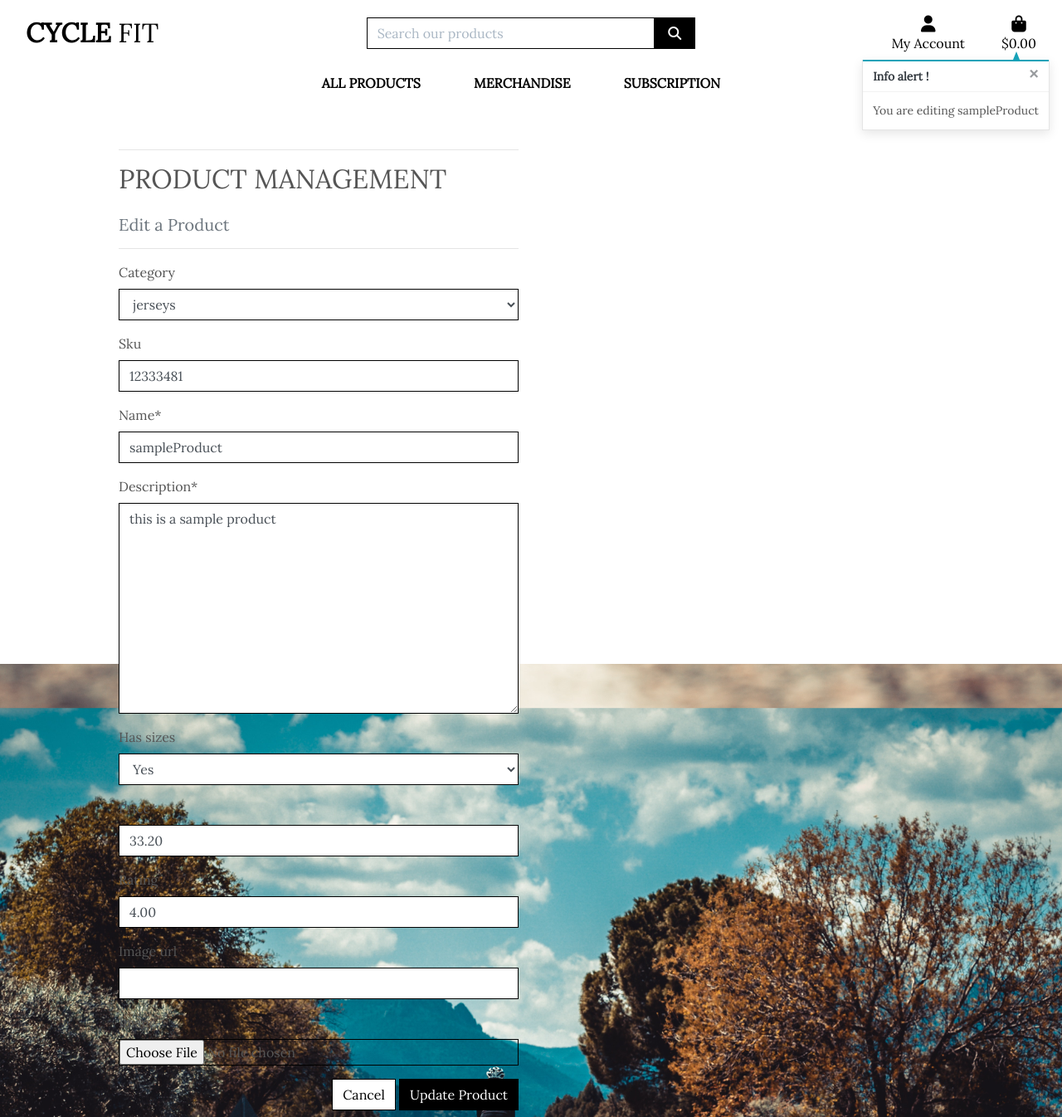
After one commit to john33mcd/cycle_fit, a Django app: page /products/edit/7/ in a window 1280 px wide. The commit adds this page. Shown: the whole page at 83% size. Run offline with Django 3.2, Linux system fonts and the light colour scheme; data comes from the database, SQL or seed files in the repository; some libraries are stand-ins or nearby versions.

Commit message:
added edit functionality to products for suser

```diff
--- /dev/null
+++ b/products/templates/products/edit_product.html
@@ -0,0 +1,37 @@
+{% extends "base.html" %}
+{% load static %}
+
+{% block page_header %}
+    <div class="container header-container">
+        <div class="row">
+            <div class="col"></div>
+        </div>
+    </div>
+{% endblock %}
+
+{% block content %}
+    <div class="overlay"></div>
+    <div class="container">
+        <div class="row">
+            <div class="col-12 col-md-6">
+                <hr>
+                <h2 class="logo-font mb-4">Product Management</h2>
+                <h5 class="text-muted">Edit a Product</h5>
+                <hr>
+            </div>
+        </div>
+
+        <div class="row">
+            <div class="col-12 col-md-6">
+                <form method="POST" action="{% url 'edit_product' product.id %}" class="form mb-2" enctype="multipart/form-data">
+                    {% csrf_token %}
+                    {{ form | crispy }}
+                    <div class="text-right">
+                        <a class="btn btn-outline-black rounded-0" href="{% url 'products' %}">Cancel</a>
+                        <button class="btn btn-black rounded-0" type="submit">Update Product</button>
+                    </div>
+                </form>
+            </div>
+        </div>
+    </div>
+{% endblock %}
--- a/products/urls.py
+++ b/products/urls.py
@@ -5,4 +5,5 @@ urlpatterns = [
     path('', views.all_products, name='products'),
     path('<int:product_id>/', views.product_detail, name='product_detail'),
     path('add/', views.add_product, name='add_product'),
+    path('edit/<int:product_id>/', views.edit_product, name='edit_product'),
 ]
--- a/products/views.py
+++ b/products/views.py
@@ -89,3 +89,27 @@ def add_product(request):
     }
 
     return render(request, template, context)
+
+
+def edit_product(request, product_id):
+    """ Edit a product in the store """
+    product = get_object_or_404(Product, pk=product_id)
+    if request.method == 'POST':
+        form = ProductForm(request.POST, request.FILES, instance=product)
+        if form.is_valid():
+            form.save()
+            messages.success(request, 'Successfully updated product!')
+            return redirect(reverse('product_detail', args=[product.id]))
+        else:
+            messages.error(request, 'Failed to update product. Please ensure the form is valid.')
+    else:
+        form = ProductForm(instance=product)
+        messages.info(request, f'You are editing {product.name}')
+
+    template = 'products/edit_product.html'
+    context = {
+        'form': form,
+        'product': product,
+    }
+
+    return render(request, template, context)
--- a/templates/base.html
+++ b/templates/base.html
@@ -6,6 +6,7 @@
 <head>
 
     {% block meta %}
+    <!-- Required meta tags -->
     <meta http-equiv="X-UA-Compatible" content="ie=edge">
     <meta charset="utf-8">
     <meta name="viewport" content="width=device-width, initial-scale=1, shrink-to-fit=no">
@@ -14,10 +15,14 @@
     {% block extra_meta %}
     {% endblock %}
 
+
+
     {% block corecss %}
-    <link rel="stylesheet" href="https://stackpath.bootstrapcdn.com/bootstrap/4.4.1/css/bootstrap.min.css"
-        integrity="sha384-Vkoo8x4CGsO3+Hhxv8T/Q5PaXtkKtu6ug5TOeNV6gBiFeWPGFN9MuhOf23Q9Ifjh" crossorigin="anonymous">
-    <link rel="stylesheet" href="https://fonts.googleapis.com/css?family=Lato&display=swap">
+    <link rel="stylesheet" href="https://cdn.jsdelivr.net/npm/bootstrap@4.6.2/dist/css/bootstrap.min.css"
+        integrity="sha384-xOolHFLEh07PJGoPkLv1IbcEPTNtaed2xpHsD9ESMhqIYd0nLMwNLD69Npy4HI+N" crossorigin="anonymous">
+    <link rel="preconnect" href="https://fonts.googleapis.com">
+    <link rel="preconnect" href="https://fonts.gstatic.com" crossorigin>
+    <link href="https://fonts.googleapis.com/css2?family=Anton&family=Lora&display=swap" rel="stylesheet">
     <link rel="stylesheet" href="{% static 'css/base.css' %}">
     {% endblock %}
 
@@ -25,38 +30,38 @@
     {% endblock %}
 
     {% block corejs %}
-    <script src="https://kit.fontawesome.com/e9c73d7092.js" crossorigin="anonymous"></script>
-    <script src="https://code.jquery.com/jquery-3.4.1.min.js"
-        integrity="sha256-CSXorXvZcTkaix6Yvo6HppcZGetbYMGWSFlBw8HfCJo=" crossorigin="anonymous"></script>
-    <script src="https://cdn.jsdelivr.net/npm/popper.js@1.16.0/dist/umd/popper.min.js"
-        integrity="sha384-Q6E9RHvbIyZFJoft+2mJbHaEWldlvI9IOYy5n3zV9zzTtmI3UksdQRVvoxMfooAo" crossorigin="anonymous">
+    <script src="https://code.jquery.com/jquery-3.7.0.min.js"
+        integrity="sha256-2Pmvv0kuTBOenSvLm6bvfBSSHrUJ+3A7x6P5Ebd07/g=" crossorigin="anonymous"></script>
+    <script src="https://cdn.jsdelivr.net/npm/bootstrap@4.6.2/dist/js/bootstrap.bundle.min.js"
+        integrity="sha384-Fy6S3B9q64WdZWQUiU+q4/2Lc9npb8tCaSX9FK7E8HnRr0Jz8D6OP9dO5Vg3Q9ct" crossorigin="anonymous">
     </script>
-    <script src="https://stackpath.bootstrapcdn.com/bootstrap/4.4.1/js/bootstrap.min.js"
-        integrity="sha384-wfSDF2E50Y2D1uUdj0O3uMBJnjuUD4Ih7YwaYd1iqfktj0Uod8GCExl3Og8ifwB6" crossorigin="anonymous">
-    </script>
-    <!-- Stripe -->
+    <script src="https://kit.fontawesome.com/0fd922b445.js" crossorigin="anonymous"></script>
     <script src="https://js.stripe.com/v3/"></script>
     {% endblock %}
+
 
     {% block extra_js %}
     {% endblock %}
 
-    <title>Boutique Ado {% block extra_title %}{% endblock %}</title>
+
+
+    <title>Cycle Fit{% block extra_title %}{% endblock %}</title>
 </head>
 
 <body>
+
     <header class="container-fluid fixed-top">
         <div id="topnav" class="row bg-white pt-lg-2 d-none d-lg-flex">
             <div class="col-12 col-lg-4 my-auto py-1 py-lg-0 text-center text-lg-left">
                 <a href="{% url 'home' %}" class="nav-link main-logo-link">
-                    <h2 class="logo-font text-black my-0"><strong>Boutique</strong> Ado</h2>
+                    <h2 class="logo-font text-black my-0"><strong>Cycle</strong> Fit</h2>
                 </a>
             </div>
             <div class="col-12 col-lg-4 my-auto py-1 py-lg-0">
                 <form method="GET" action="{% url 'products' %}">
                     <div class="input-group w-100">
                         <input class="form-control border border-black rounded-0" type="text" name="q"
-                            placeholder="Search our site">
+                            placeholder="Search our products">
                         <div class="input-group-append">
                             <button class="form-control btn btn-black border border-black rounded-0" type="submit">
                                 <span class="icon">
@@ -125,6 +130,8 @@
         </div>
     </header>
 
+
+
     {% if messages %}
     <div class="message-container">
         {% for message in messages %}
@@ -156,6 +163,9 @@
     {% endblock %}
 
 
+
+
+
 </body>
 
 </html>
```
Lines whose indentation alone changed are shown as unchanged.
